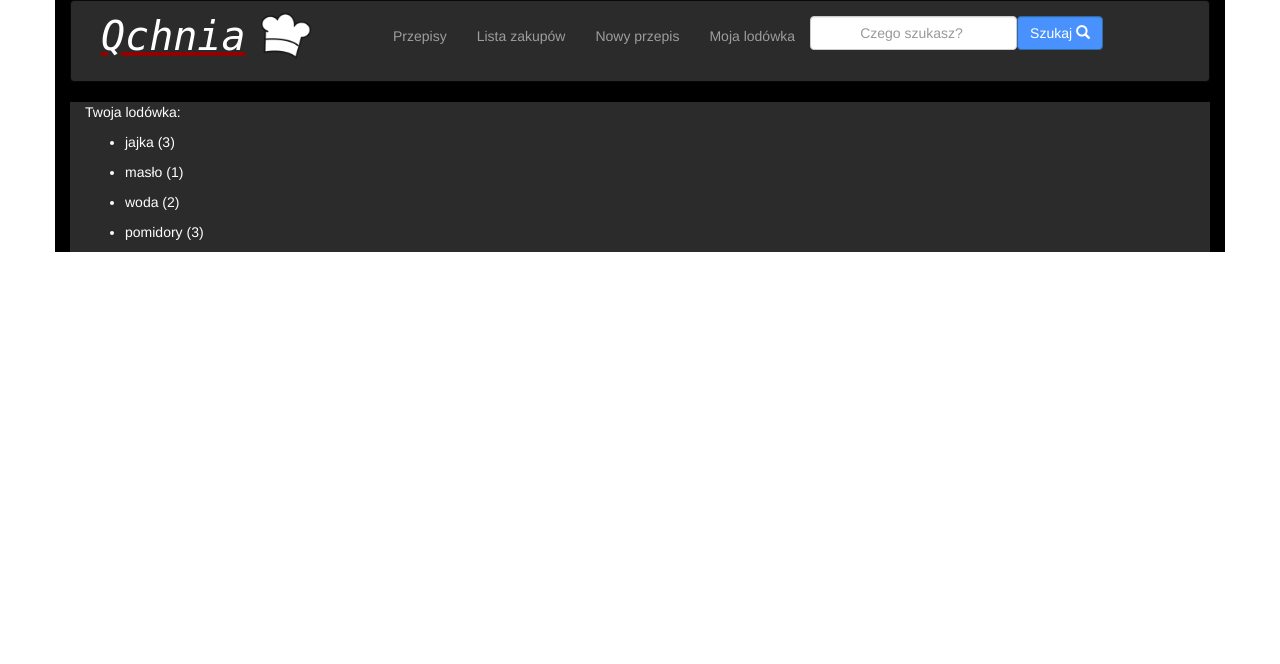
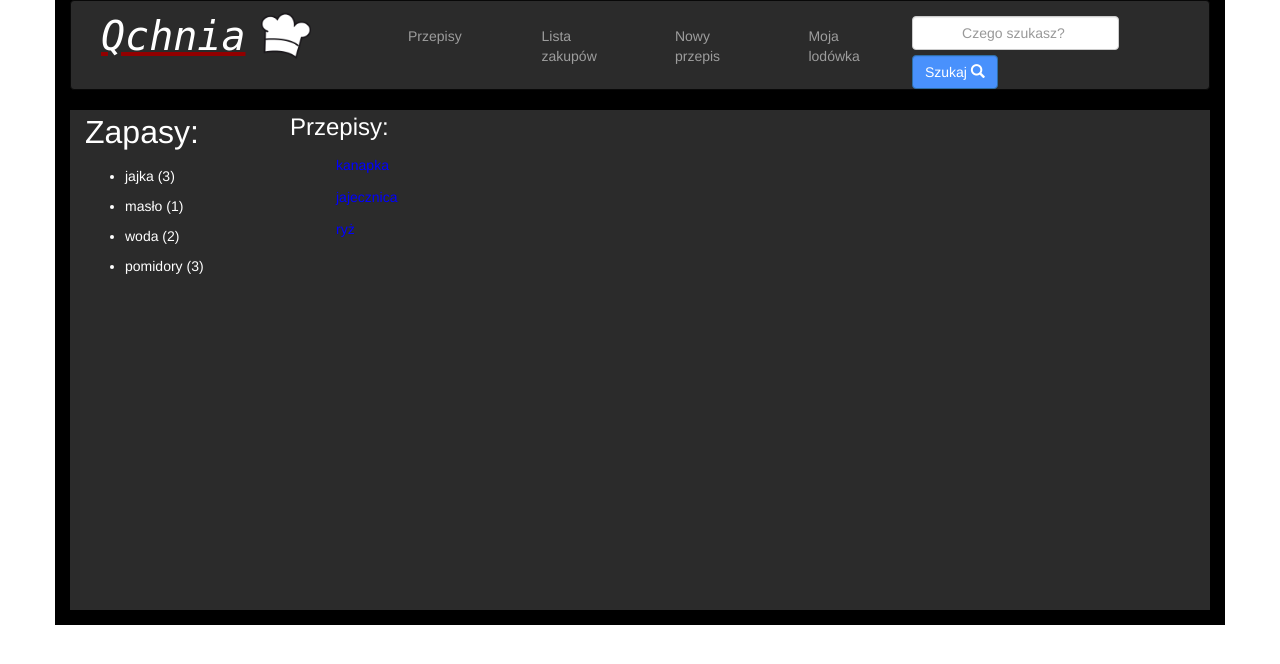
Before and after one commit to zbigniewkuminski/recipe_book, an Angular app: page /my-fridge in a window 1280 px wide. Shown: the top 664 px of the page. Built offline with nearby package versions, Linux system fonts and the light colour scheme.

Commit message:
my fridge

```diff
--- a/src/app/app.component.html
+++ b/src/app/app.component.html
@@ -7,23 +7,23 @@
             </div>
             <div class="container-fluid col-md-9">
                 <ul id="navbar-elements" class="nav navbar-nav">
-                    <li id="navbar-button">
+                    <li id="navbar-button" class="col-md-2">
                         <a routerLink="/" (click)="selectedFeature='Recipes'">Przepisy</a>
                     </li>
-                    <li id="navbar-button">
+                    <li id="navbar-button" class="col-md-2">
                         <a routerLink="/shopping-list" (click)="selectedFeature='Shopping List'">Lista zakupów</a>
                     </li>
-                    <li id="navbar-button">
+                    <li id="navbar-button" class="col-md-2">
                         <a routerLink="new-recipe" (click)="selectedFeature='New Recipe'">Nowy przepis</a>
                     </li>
-                    <li id="navbar-button">
+                    <li id="navbar-button" class="col-md-2">
                             <a routerLink="my-fridge" (click)="selectedFeature='My fridge'">Moja lodówka</a>
                         </li>
                     <li>
-                        <input id="search-input" class="form-control text-center" type="search" placeholder="Czego szukasz?">
+                        <input id="search-input" class="form-control text-center col-md-2" type="search" placeholder="Czego szukasz?">
                     </li>
                     <li>
-                        <button id="search-button" class="btn btn-primary form-control" type="submit">Szukaj
+                        <button id="search-button" class="btn btn-primary form-control col-md-2" type="submit">Szukaj
                             <span class="glyphicon glyphicon-search"></span>
                         </button>
                     </li>
--- a/src/app/app.module.ts
+++ b/src/app/app.module.ts
@@ -9,6 +9,7 @@ import { Highlight } from './directives/highlight.directive';
 import { AddRecipeService } from './service/add-recipe.service';
 import { Routes, RouterModule } from '@angular/router';
 import { MojaLodowkaComponent } from './moja-lodowka/moja-lodowka.component';
+import { IngredientAmountValidation } from './directives/ingredientAmountValidation.directive';
 
 const appRoutes: Routes = [
   { path: 'new-recipe', component: NewRecipeComponent },
@@ -24,7 +25,8 @@ const appRoutes: Routes = [
     ShoppingListComponent,
     NewRecipeComponent,
     Highlight,
-    MojaLodowkaComponent
+    MojaLodowkaComponent,
+    IngredientAmountValidation
   ],
   imports: [
     BrowserModule,
--- /dev/null
+++ b/src/app/directives/ingredientAmountValidation.directive.ts
@@ -0,0 +1,25 @@
+import { OnInit, Directive, HostListener, HostBinding, ElementRef } from "@angular/core";
+
+@Directive({
+    selector: '[IngCorrAmount]'
+})
+export class IngredientAmountValidation implements OnInit {
+    @HostBinding('style.border') border: string = '';
+    @HostBinding('style.backgroundColor') bckGround: string = '';
+
+    constructor(private elRef: ElementRef) {
+    }
+
+    ngOnInit() {
+    }
+
+    @HostListener('mouseenter') mouseenter(eventData: Event) {
+        this.border = 'orange 3px solid';
+        this.bckGround = 'lightblue';
+    }
+
+    @HostListener('mouseleave') mouseleave(eventData: Event) {
+        this.border = '';
+        this.bckGround = '';
+    }
+}
--- a/src/app/list/list.component.css
+++ b/src/app/list/list.component.css
@@ -1,6 +1,8 @@
 #main {
     background-color: rgb(43, 43, 43);
     color: white;
+    min-height: 500px;
+    margin-bottom: 15px;
 }
 #recipe-instructions {
     padding: 15px;
--- a/src/app/moja-lodowka/moja-lodowka.component.css
+++ b/src/app/moja-lodowka/moja-lodowka.component.css
@@ -1,4 +1,14 @@
 #main {
     background-color: rgb(43, 43, 43);
     color: white;
+    min-height: 500px;
+    margin-bottom: 15px;
 }
+.recipeButton {
+    background-color: transparent;
+    border: none;
+    color: blue;
+}
+p {
+    font-size: 32px;
+}
--- a/src/app/moja-lodowka/moja-lodowka.component.html
+++ b/src/app/moja-lodowka/moja-lodowka.component.html
@@ -1,15 +1,37 @@
-<div id="main" class="container container-fluid col-md-12">
+<div id="main" class="container-fluid">
   <div class="row">
-    <div class="col-md-4">
-      <p>Twoja lodówka:</p>
-        <ul *ngFor="let ingredient of myFridgeIngredients">
-          <li>
-            {{ingredient.name}} ({{ingredient.amount}})
-          </li>
+    <div class="col-md-2">
+      <p>Zapasy:</p>
+      <ul *ngFor="let ingredient of myFridgeIngredients">
+        <li>
+          {{ingredient.name}} ({{ingredient.amount}})
+        </li>
+      </ul>
+    </div>
+    <div class="col-md-10">
+      <div class="col-md-3">
+        <p style="font-size: 24px">Przepisy:</p>
+        <ul *ngFor="let recipe of recipes; let i = index">
+          <button class="recipeButton" (click)="selectedRecipe(i)">{{recipe.name}}</button>
         </ul>
-    </div>
-    <div class="col-md-8">
-
+      </div>
+      <div class="col-md-9" *ngIf="selectedRecipeName != ''">
+        <p>Wybrałeś przepis na: {{selectedRecipeName}}</p>
+          <div class="row">
+              <div class="col-md-6">
+                  <h3>Wymagane składniki:</h3>
+                  <ul *ngFor="let ingredient of selectedRecipeIngredients; let i = index">
+                    <li>{{ingredient.name}} ({{ingredient.amount}})</li>
+                  </ul>
+              </div>
+              <div class="col-md-6">
+                <h3>Brakujące składniki</h3>
+                <ul *ngFor="let ingredient of missingRecipeIngredients; let i = index">
+                    <li>{{ingredient.name}} ({{ingredient.amount}})</li>
+                  </ul>
+              </div>
+          </div>
+      </div>
     </div>
   </div>
 </div>
--- a/src/app/moja-lodowka/moja-lodowka.component.ts
+++ b/src/app/moja-lodowka/moja-lodowka.component.ts
@@ -1,5 +1,8 @@
 import { Component, OnInit } from '@angular/core';
 import { Ingredient } from '../shared/ingredient.model';
+import { Recipe } from '../shared/recipe.model';
+import { AddRecipeService } from '../service/add-recipe.service';
+
 
 @Component({
   selector: 'app-moja-lodowka',
@@ -7,17 +10,50 @@ import { Ingredient } from '../shared/ingredient.model';
   styleUrls: ['./moja-lodowka.component.css']
 })
 export class MojaLodowkaComponent implements OnInit {
+  recipes: Recipe[] = [];
+  selectedRecipeName = '';
+  selectedRecipeIngredients: Ingredient[] = [];
+  missingRecipeIngredients: Ingredient[] = [];
+  missingIngredient: Ingredient = new Ingredient("",0);
+  counter = 0;
 
-  constructor() { }
-
-  myFridgeIngredients : Ingredient[] = [
-    new Ingredient('jajka',3),
-    new Ingredient('masło',1),
-    new Ingredient('woda',2),
-    new Ingredient('pomidory',3)
+  myFridgeIngredients: Ingredient[] = [
+    new Ingredient('jajka', 3),
+    new Ingredient('masło', 1),
+    new Ingredient('woda', 2),
+    new Ingredient('pomidory', 3)
   ];
 
+  constructor(private recipeService: AddRecipeService) { }
+
   ngOnInit() {
+    this.recipes = this.recipeService.recipesArray;
   }
 
+  selectedRecipe(id: number) {
+    this.selectedRecipeName = this.recipes[id].name;
+    this.selectedRecipeIngredients = this.recipes[id].ingredients;
+    this.missingRecipeIngredients = [];
+    this.missingIngredients();
+  }
+
+  private missingIngredients() {
+    for(let ingredientRecipe of this.selectedRecipeIngredients) {
+      for(let ingredientFridge of this.myFridgeIngredients) {
+        if(ingredientRecipe.name !== ingredientFridge.name){
+          this.counter ++;
+        } else {
+          if(ingredientRecipe.amount > ingredientFridge.amount) {
+            this.missingIngredient.amount = ingredientRecipe.amount - ingredientFridge.amount;
+            this.missingIngredient.name = ingredientRecipe.name;
+            this.missingRecipeIngredients.push(this.missingIngredient);
+          }
+        }
+      }
+      if(this.counter === this.myFridgeIngredients.length) {
+        this.missingRecipeIngredients.push(ingredientRecipe);
+      }
+      this.counter = 0;
+    }
+  }
 }
--- a/src/app/new-recipe/new-recipe.component.css
+++ b/src/app/new-recipe/new-recipe.component.css
@@ -32,6 +32,7 @@ p {
     background-color: rgb(43, 43, 43);
     color: white;
     min-height: 500px;
+    margin-bottom: 15px;
 }
 #recipe-instructions {
     margin-bottom: 30px;
--- a/src/app/new-recipe/new-recipe.component.html
+++ b/src/app/new-recipe/new-recipe.component.html
@@ -4,12 +4,12 @@
 
         <div class="col-md-4 newRecipeInput">
             <label class="newRecipeLabel" for="inputName">Podaj nazwę przepisu:</label>
-            <input type="text" class="form form-control" placeholder="Podaj nazwę przepisu" [(ngModel)]="newRecipeName">
+            <input type="text" class="form form-control" placeholder="Podaj nazwę przepisu" [(ngModel)]="newRecipeName" IngCorrAmount>
         </div>
 
         <div class="col-md-4 newRecipeInput">
             <label class="newRecipeLabel" for="ingredientName">Podaj składniki:</label>
-            <input type="text" class="form form-control" placeholder="Podaj składniki" [(ngModel)]="newIngredientName">
+            <input type="text" class="form form-control" placeholder="Podaj składniki" [(ngModel)]="newIngredientName" IngCorrAmount>
 
             <ul class="newRecipeLabel" *ngFor="let ing of ingredients; let i = index">
                 <li>
@@ -23,11 +23,14 @@
 
         <div class="col-md-2">
             <label for="ingredientAmount" class="newRecipeLabel ">Ilość:</label>
-            <input class="form form-control text-center" type="text" [(ngModel)]="newIngredientAmount" min="1">
+            <input class="form form-control text-center" type="number" (change)="isCorrect()" [(ngModel)]="newIngredientAmount" min="1"
+                max="99" IngCorrAmount>
             <div class="row">
 
                 <div class="col-md-6">
-                    <button class="btn btn-primary btn-sm newRecipeButton" (click)="addIngredient()">Dodaj  <span class="glyphicon glyphicon-plus"></span></button>
+                    <button class="btn btn-primary btn-sm newRecipeButton" (click)="addIngredient()">Dodaj
+                        <span class="glyphicon glyphicon-plus"></span>
+                    </button>
                 </div>
 
                 <div class="col-md-6">
@@ -43,12 +46,12 @@
 
     <div class="row col-md-12">
         <label for="ingredientImagePath" class="newRecipeLabel">Podaj URL zdjęcia przepisu:</label>
-        <input type="text" class="form form-control" placeholder="Wpisz adres URL" [(ngModel)]="newRecipeImgUrl">
+        <input type="text" class="form form-control" placeholder="Wpisz adres URL" [(ngModel)]="newRecipeImgUrl" IngCorrAmount>
     </div>
 
     <div class="rowNewRecipeInput">
         <label class="newRecipeLabel" for="inputContent">Podaj przepis:</label>
-        <textarea class="form form-control" placeholder="Podaj dokładny przepis na potrawę" [(ngModel)]="newRecipeDesc"></textarea>
+        <textarea class="form form-control" placeholder="Podaj dokładny przepis na potrawę" [(ngModel)]="newRecipeDesc" IngCorrAmount></textarea>
     </div>
 
     <div class="row">
@@ -63,7 +66,7 @@
 
 
     <div class="row" *ngIf="newRecipeName !='' || newRecipeDesc !='' || ingredients.length != 0">
-            <hr>
+        <hr>
         <p>Podgląd:</p>
         <div id="ingredients" class="col-md-2">
             <h2>Składniki:</h2>
--- a/src/app/new-recipe/new-recipe.component.ts
+++ b/src/app/new-recipe/new-recipe.component.ts
@@ -25,7 +25,7 @@ export class NewRecipeComponent implements OnInit {
   newRecipeImgUrl = '';
   newRecipeDesc = '';
 
-  constructor(private recipeService :AddRecipeService) { }
+  constructor(private recipeService: AddRecipeService) { }
   ngOnInit() {
   }
 
@@ -77,7 +77,7 @@ export class NewRecipeComponent implements OnInit {
     this.newRecipeDesc = '';
   }
   createNewRecipe() {
-    if(this.newRecipeName !== '' && this.newRecipeDesc !== '' && this.ingredients.length !== 0) {
+    if (this.newRecipeName !== '' && this.newRecipeDesc !== '' && this.ingredients.length !== 0) {
       this.newRecipe.name = this.newRecipeName;
       this.newRecipe.ingredients = this.ingredients;
       this.newRecipe.description = this.newRecipeDesc;
@@ -94,4 +94,9 @@ export class NewRecipeComponent implements OnInit {
       alert("Wypełnij wszystkie pola");
     }
   }
+  isCorrect() {
+    if (this.newIngredientAmount < 1 || this.newIngredientAmount > 99) {
+      this.newIngredientAmount = 1;
+    }
+  }
 }
--- a/src/app/shopping-list/shopping-list.component.css
+++ b/src/app/shopping-list/shopping-list.component.css
@@ -12,7 +12,8 @@
 #main {
     background-color: rgb(43, 43, 43);
     color: white;
-    height: 600px;
+    min-height: 500px;
+    margin-bottom: 15px;
 }
 p {
     color: white;
```
